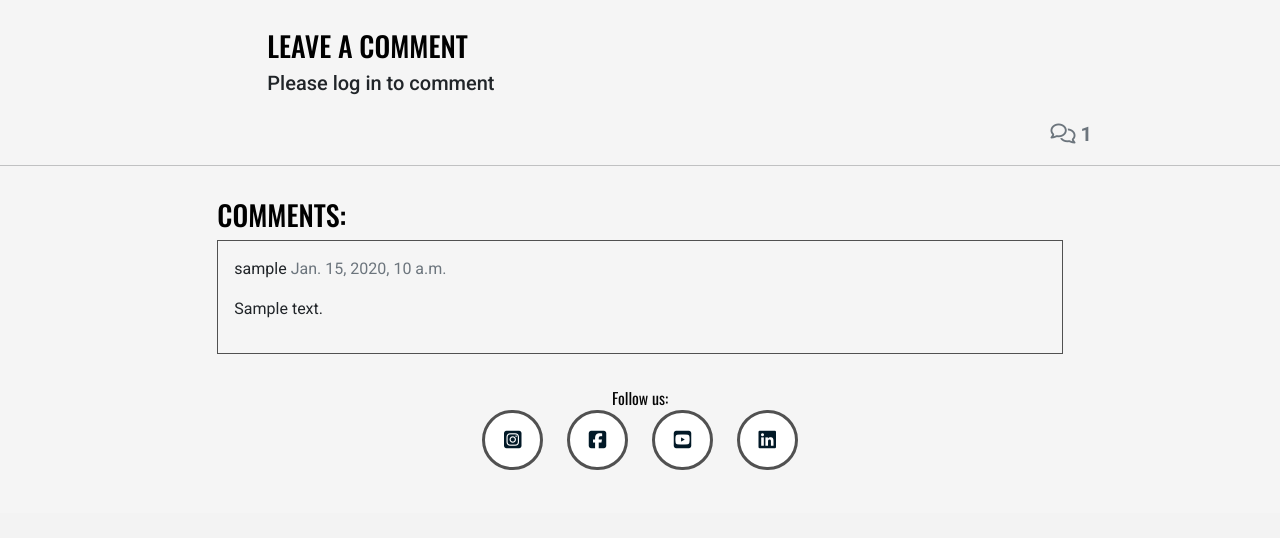
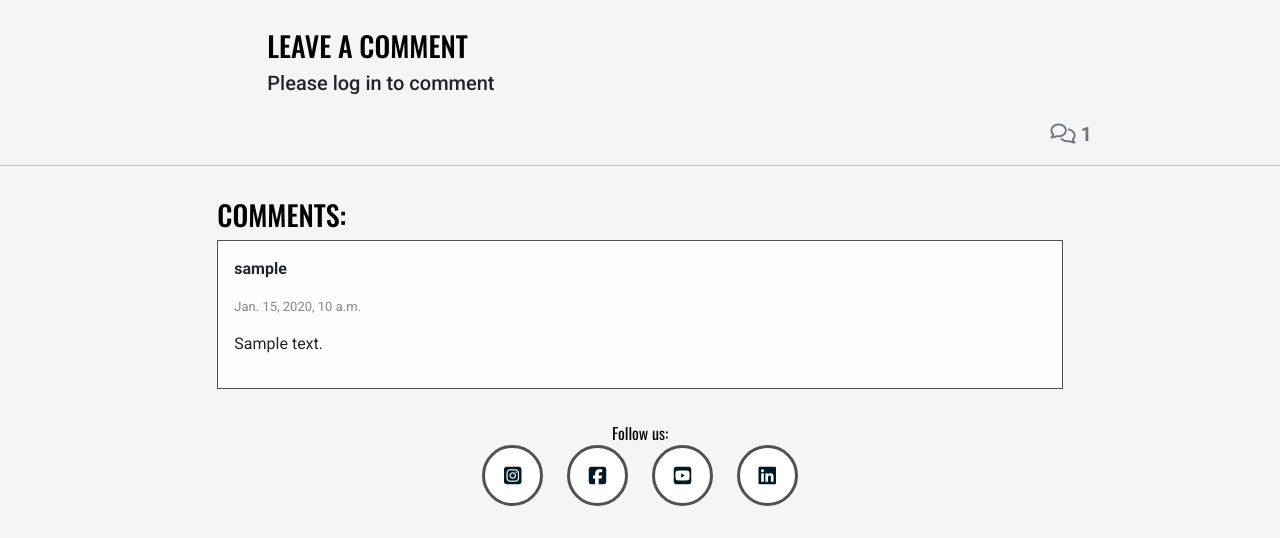
Before and after one commit to tildeholmqvist/connected, a Django app: a page that uses blog/templates/blog/blog_detail.html in a window 1280 px wide. Shown: the part 287-825 px from the top of the page. Before the commit the page ends 757 px from the top, so only its background shows below. Run offline with Django 4.2, Linux system fonts and the light colour scheme; tables that the repository leaves empty hold one stand-in row (values such as "Sample post"); some libraries are stand-ins or nearby versions.

Commit message:
adding bootstrapclasses and more layout to comments and blogdetail

```diff
--- a/blog/templates/blog/blog_detail.html
+++ b/blog/templates/blog/blog_detail.html
@@ -73,11 +73,9 @@
             {% for comment in comments %}
             <div class="comment mb-3 {% if not comment.approved and comment.author == user %} faded {% elif not comment.approved %} d-none {% endif %}" id="comment-{{ comment.id }}">
                 <div class="card-body">
-                            <p class="font-weight-bold">
-                                {{ comment.author }}
-                                <span class="card-subtitle mb-2 text-muted">{{ comment.created_at }}</span>
-                            </p>
-                            <p class="card-text">{{ comment.body | linebreaks }}</p>
+                    <p class="comment-author">{{ comment.author }}<p></p>
+                    <p class="comment-date">{{ comment.created_at }}</p>
+                    <p class="comment-body">{{ comment.body | linebreaks }}</p>
                     {% if not comment.approved and comment.author == user %}
                         <p class="approval">This comment is awaiting approval</p>
                     {% endif %}
--- a/static/css/style.css
+++ b/static/css/style.css
@@ -87,8 +89,56 @@ header {
     color:black;
 }
 
-.discussion-post-list {
-    width: 120%;
+.pagination-nav .page-link {
+    color: black;
+}
+
+/* Blog Details */
+
+.detail-title {
+    font-family: "Oswald", sans-serif;
+    text-transform: uppercase;
+}
+
+.leave-comment{
+    margin-top: 30px;
+    margin-left: 50px;
+}
+
+.leave-comment textarea{
+    width:70%;
+    height: 50%;
+    padding: 5px;
+}
+
+.comment {
+    border: 1px solid #515151;
+    background-color: #fffefe;
+}
+
+.comment-author {
+    font-weight: bold;
+}
+
+.comment-date{
+    color: #888;
+    font-size: small;
+}
+
+.comment-body{
+    color: black;
+}
+
+.btn-delete {
+    background-color: #db3f4e;
+    border-color: #d42a3b;
+    color:#fff;
+}
+
+.btn-edit {
+    background-color: #2079cc;
+    border-color: #1b6fbe;
+    color: #fff;
 }
 
 .approval {
@@ -176,71 +266,3 @@ footer {
 .col-auto:nth-child(4) {
     --bg-color: #0077b5;
 }
-
-/* About page */
-
-.text-center h2 {
-    font-family: "Oswald", sans-serif;
-    font-size: 2.5em;
-    text-transform: uppercase;
-    padding-bottom: 10px;
-}
-
-.about-section {
-    padding-left: 40px;
-    padding-right: 40px;
-    padding-top: 2px;
-    padding-bottom: 10px;
-    background-color: #fff;
-}
-
-.about-section h3 {
-    font-family: "Oswald", sans-serif;
-    margin-top: 20px;
-}
-
-.about-section h6 {
-    font-family: "Oswald", sans-serif;
-}
-
-/* Categories */
-
-.category-page h2{
-    font-family: "Oswald", sans-serif;
-    text-transform: uppercase;
-}
-
-/* Blog Details */
-
-.detail-title {
-    font-family: "Oswald", sans-serif;
-    text-transform: uppercase;
-}
-
-.leave-comment{
-    margin-top: 30px;
-    margin-left: 50px;
-}
-
-.leave-comment textarea{
-    width:70%;
-    height: 50%;
-    padding: 5px;
-}
-
-.comment {
-    border: 1px solid #515151;
-}
-
-.comment-count {
-    font-size: 20px;
-    text-align: right;
-    padding-right: 200px;
-}
-
-#submit-comment {
-    font-family: "Oswald", sans-serif;
-    font-size: 1.4em;
-    text-transform: uppercase;
-    padding: 10px;
-}
```
Also changed, not shown: other parts of static/css/style.css (+50 -8 lines), blog/templates/blog/edit_comment.html (+23 -9 lines). Lines whose indentation alone changed are shown as unchanged.
